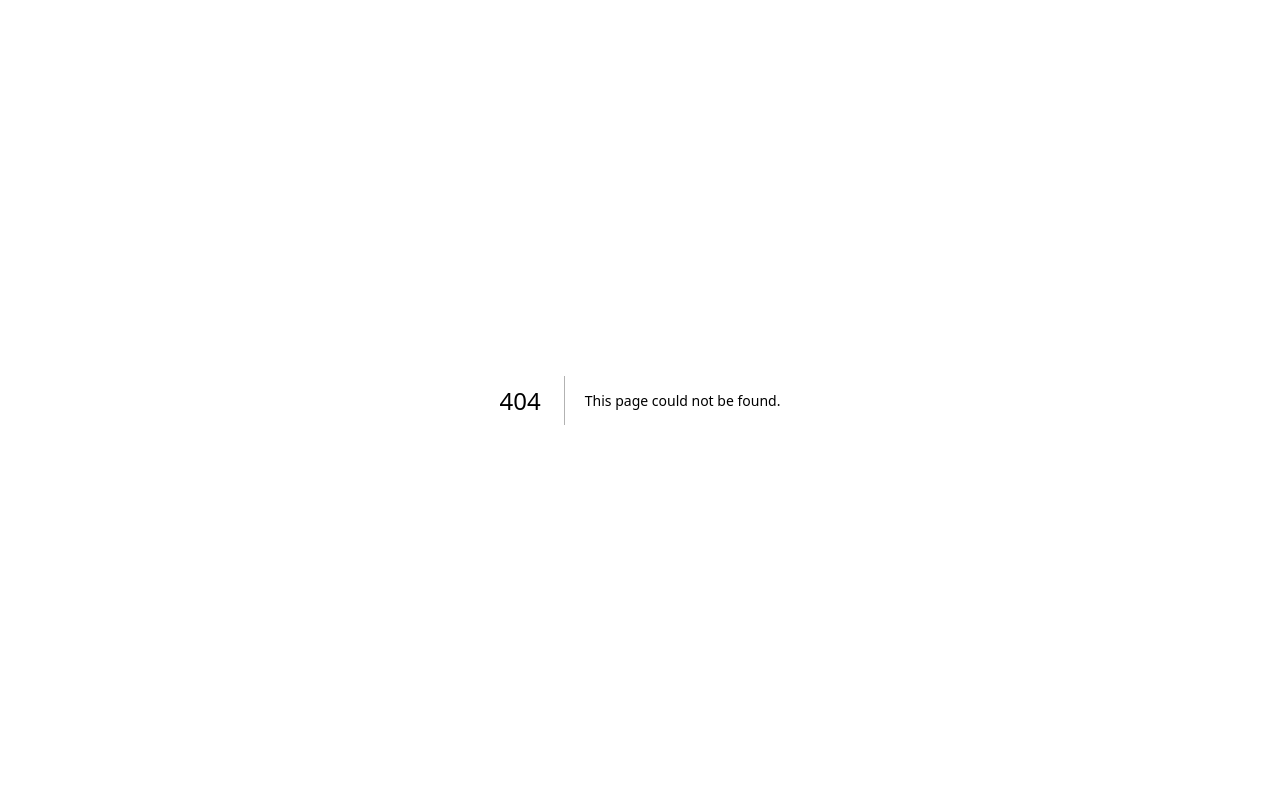
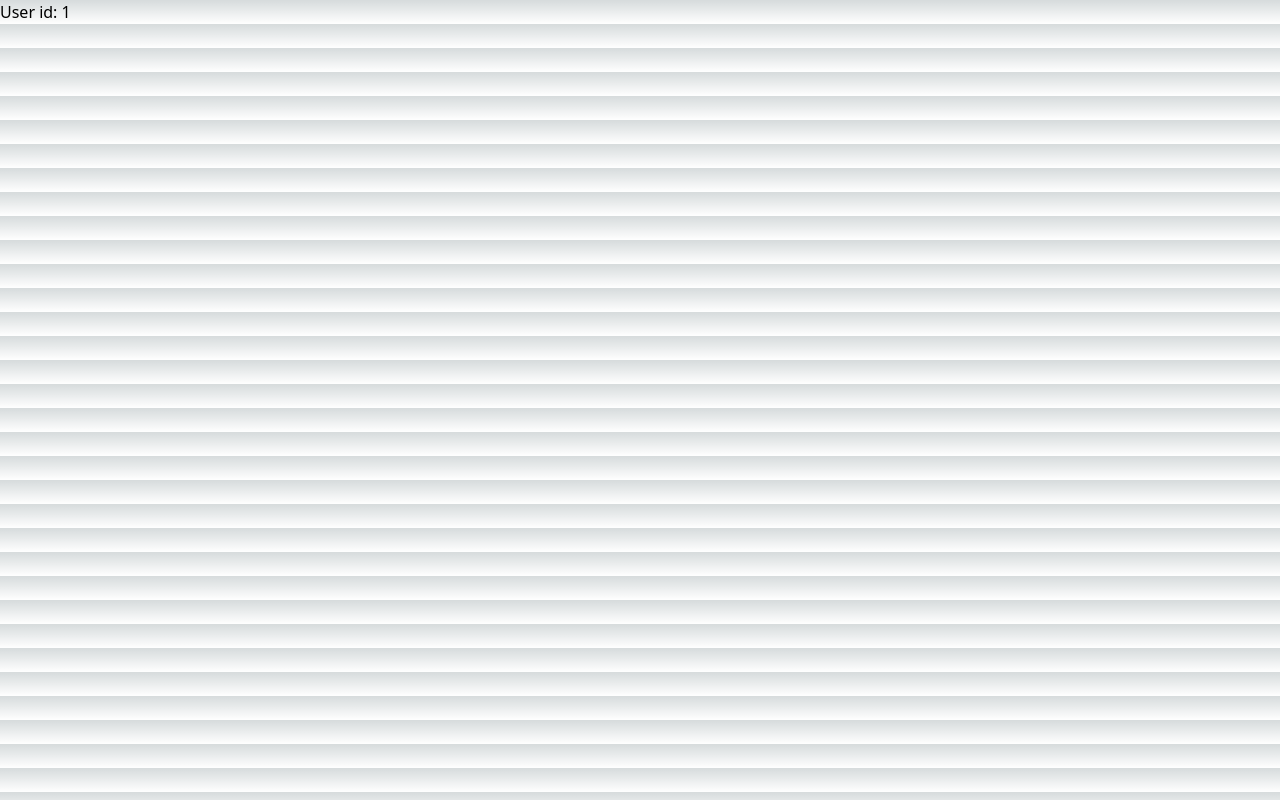
Before and after one commit to rustybatmobile/Assignment, a Next.js app: page /users/1 in a window 1280 px wide. Before the commit this address had no page. Built offline with nearby package versions, Linux system fonts and the light colour scheme.

Commit message:
Adding dynamic routes for products and users

```diff
--- /dev/null
+++ b/pages/about.tsx
@@ -0,0 +1,7 @@
+const About = () => {
+    return (
+        <div>This is the about page</div>
+    )
+}
+
+export default About;
--- a/pages/index.tsx
+++ b/pages/index.tsx
@@ -1,12 +1,7 @@
-import Image from 'next/image'
-import { Inter } from 'next/font/google'
-
-const inter = Inter({ subsets: ['latin'] })
-
-export default function Home() {
+const Home = () => {
   return (
-    <main>
-      <div>Hey there</div>
-    </main>
+    <div>Hey</div>
   )
 }
+
+export default Home;
--- /dev/null
+++ b/pages/profile.tsx
@@ -0,0 +1,7 @@
+const Profile = () => {
+    return (
+        <div>This is hte profile page</div>
+    )
+}
+
+export default Profile;
--- /dev/null
+++ b/pages/users/[userId].tsx
@@ -0,0 +1,13 @@
+import { useRouter } from "next/router";
+
+const User = () => {
+
+    const router = useRouter();
+    const productId = router.query.userId
+
+    return (
+        <div>User id: {productId}</div>
+    )
+}
+
+export default User;
--- /dev/null
+++ b/pages/users/index.tsx
@@ -0,0 +1,11 @@
+
+const Users = () =>  {
+
+    return (
+        <div>
+            <span>This is the users list</span>
+        </div>
+    )
+}
+
+export default Users;
```
